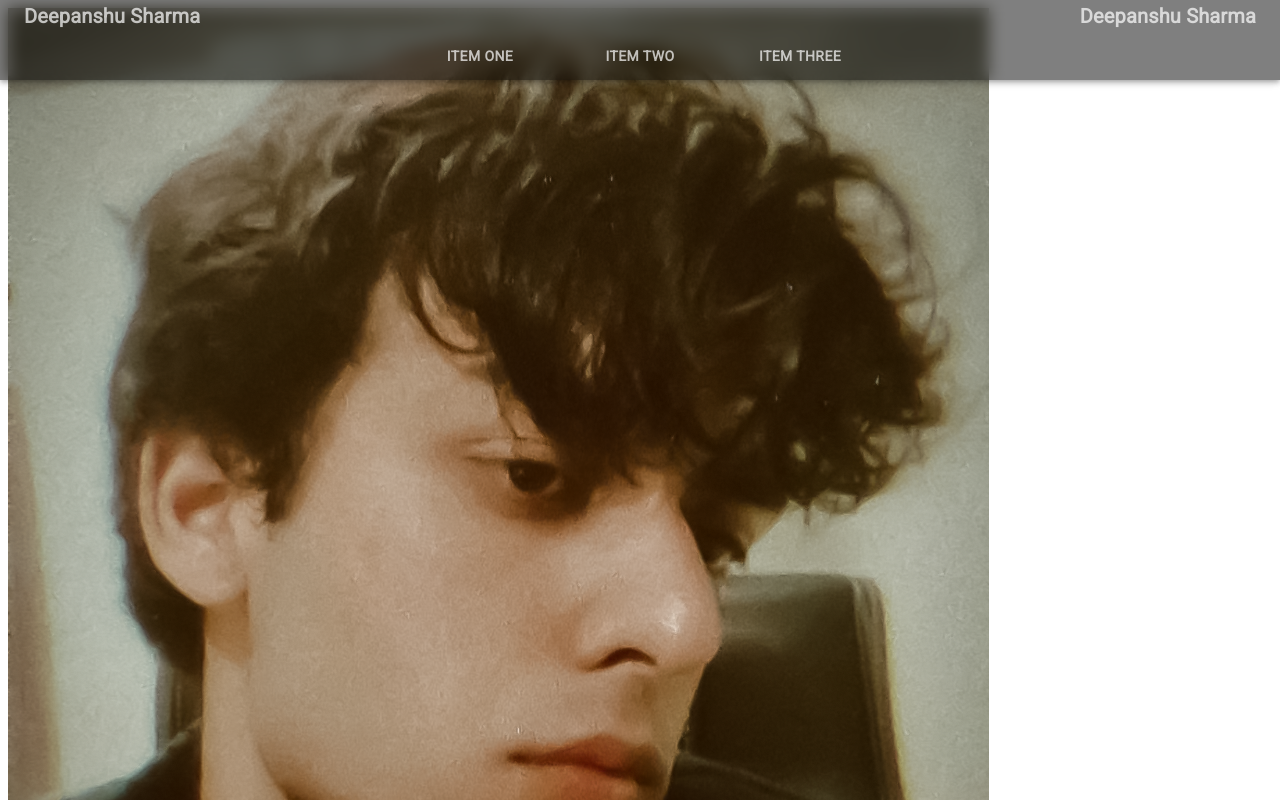
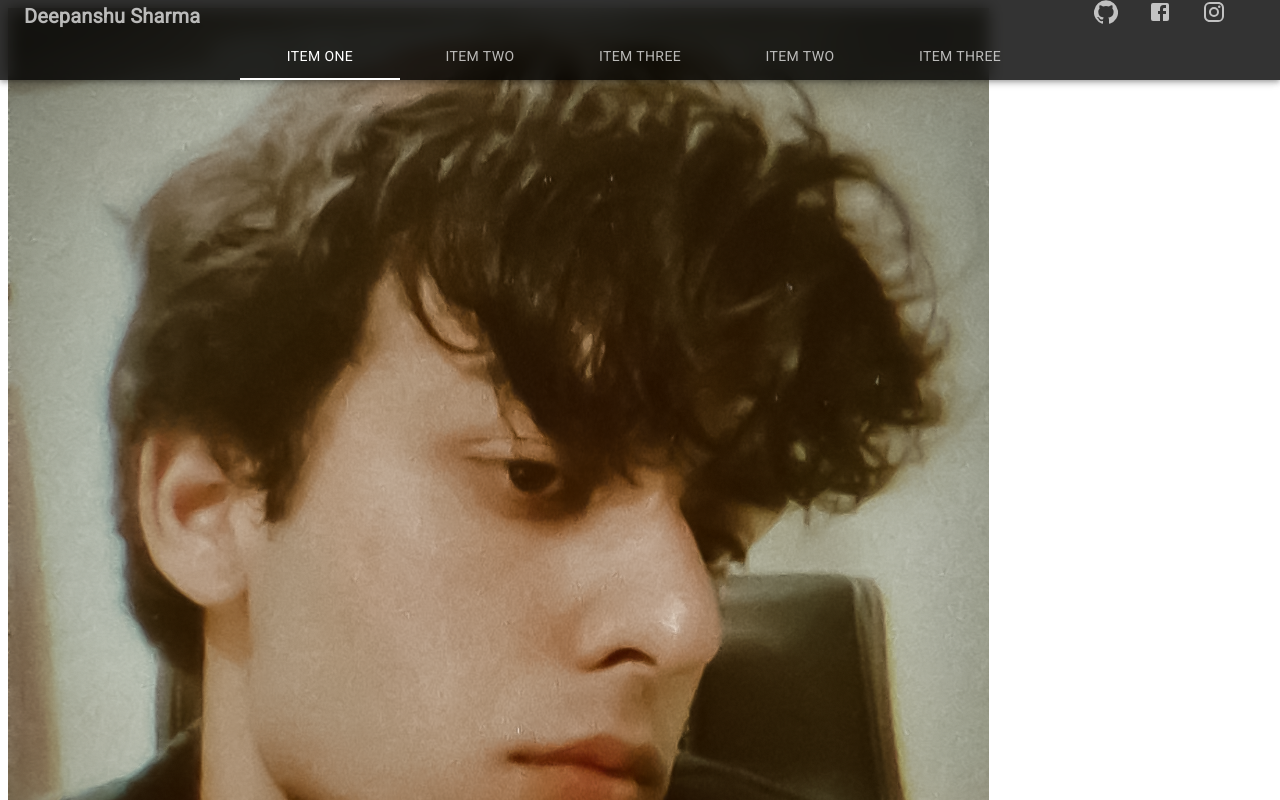
Before and after one commit to shifttogit-deepanshu/react-ui-components, a React (Create React App) app: page / in a window 1280 px wide. Shown: the top 800 px of the page. Built offline with nearby package versions, Linux system fonts and the light colour scheme.

Commit message:
Create Header

```diff
--- a/src/App.js
+++ b/src/App.js
@@ -6,7 +6,7 @@ import 'fontsource-roboto';
 const theme = createMuiTheme({
   palette:{
     primary:{
-      main:"rgba(25, 181, 254, 1)"
+      main:"rgb(255,255,255)"
     },
     secondary:{
       main:"rgba(224, 130, 131, 1)"
--- a/src/Components/Header/Header.js
+++ b/src/Components/Header/Header.js
@@ -6,20 +6,31 @@ import Typography from '@material-ui/core/Typography';
 import Grid from '@material-ui/core/Grid';
 import Tabs from '@material-ui/core/Tabs';
 import Tab from '@material-ui/core/Tab';
+import GitHubIcon from '@material-ui/icons/GitHub';
+import InstagramIcon from '@material-ui/icons/Instagram';
+import FacebookIcon from '@material-ui/icons/Facebook';
+
 
 const useStyles = makeStyles({
     root: {
-        background:"rgba(0,0,0,0.5)",
+        background:"rgba(0,0,0,0.8)",
         top:0,
         backdropFilter:"blur(8px)"
     },
     title:{
+        color:"rgba(255,255,255,0.7)",
+    },
+    titleBold:{
         color:"rgba(255,255,255,0.7)",
         fontWeight:600
     },
     midline:{
         borderTopColor:"rgba(255,255,255,0.7)",
         borderTopWidth:1,
+    },
+    icons:{
+        color:"rgba(255,255,255,0.7)",
+        marginRight:30,
     }
     // test:{
     //     background:"red"
@@ -38,17 +49,19 @@ const Header = ()=>{
             <AppBar className={classes.root} position="fixed">
                 <Container>
                 <Grid container justify="space-between">
-                    <Grid item><Typography className={classes.title} variant="h6">Deepanshu Sharma</Typography></Grid>
-                    <Grid item><Typography className={classes.title} variant="h6">Deepanshu Sharma</Typography></Grid>
+                    <Grid item><Typography className={classes.titleBold}  variant="h6">Deepanshu Sharma</Typography></Grid>
+                    <Grid item><GitHubIcon className={classes.icons}/><FacebookIcon className={classes.icons}/><InstagramIcon className={classes.icons}/></Grid>
                     <Grid item xs={12}>
                     <Tabs
                         value={value}
                         onChange={handleChange}
-                        indicatorColor="black"
-                        textColor="black"
+                        textColor="primary"
+                        indicatorColor="primary"
                         centered
                     >
                         <Tab label="Item One" className={classes.title}/>
+                        <Tab label="Item Two" className={classes.title}/>
+                        <Tab label="Item Three" className={classes.title}/>
                         <Tab label="Item Two" className={classes.title}/>
                         <Tab label="Item Three" className={classes.title}/>
                     </Tabs>
```
Also changed, not shown: 2 other files (tests, documents, lock files or other folders).
